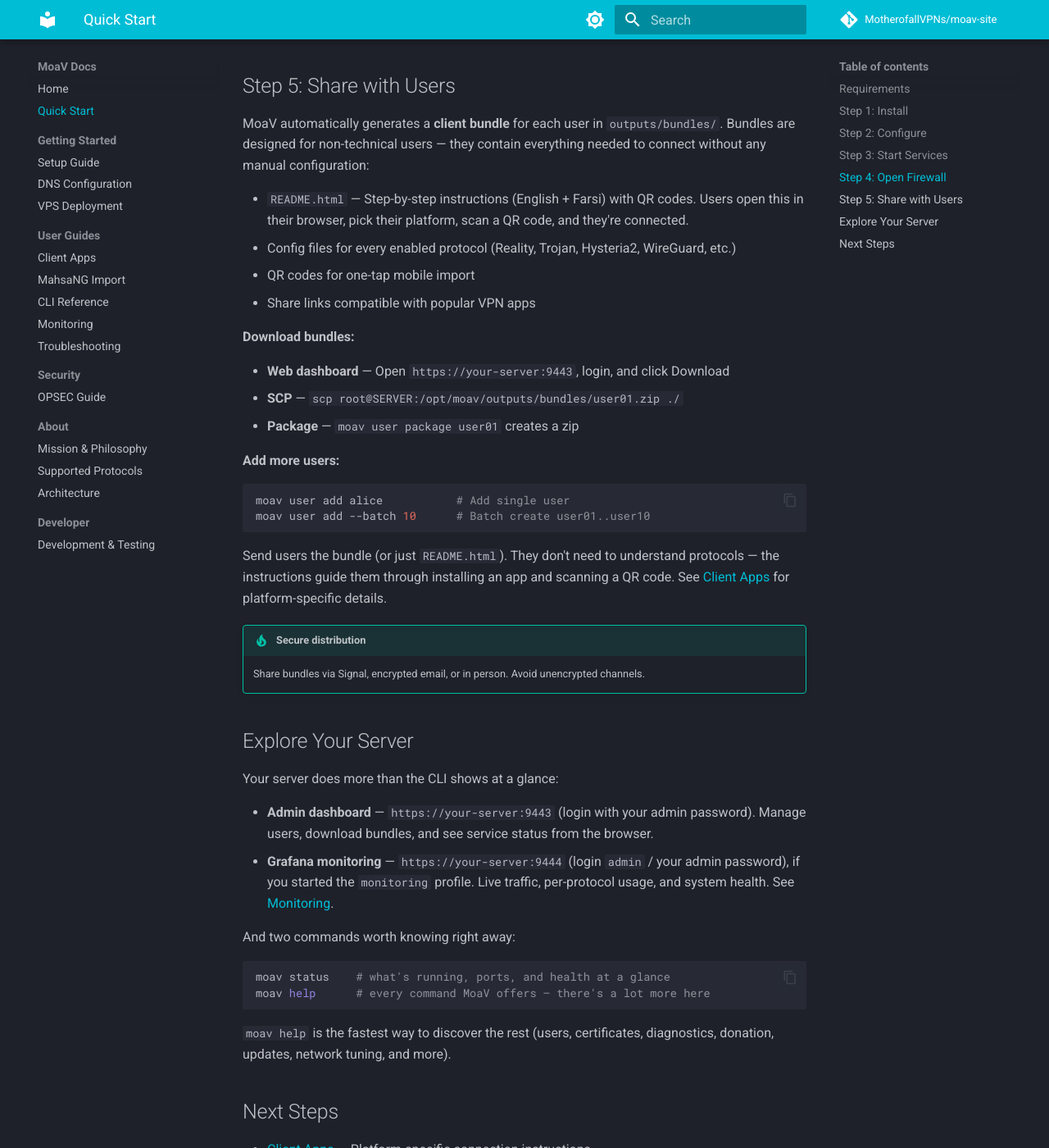
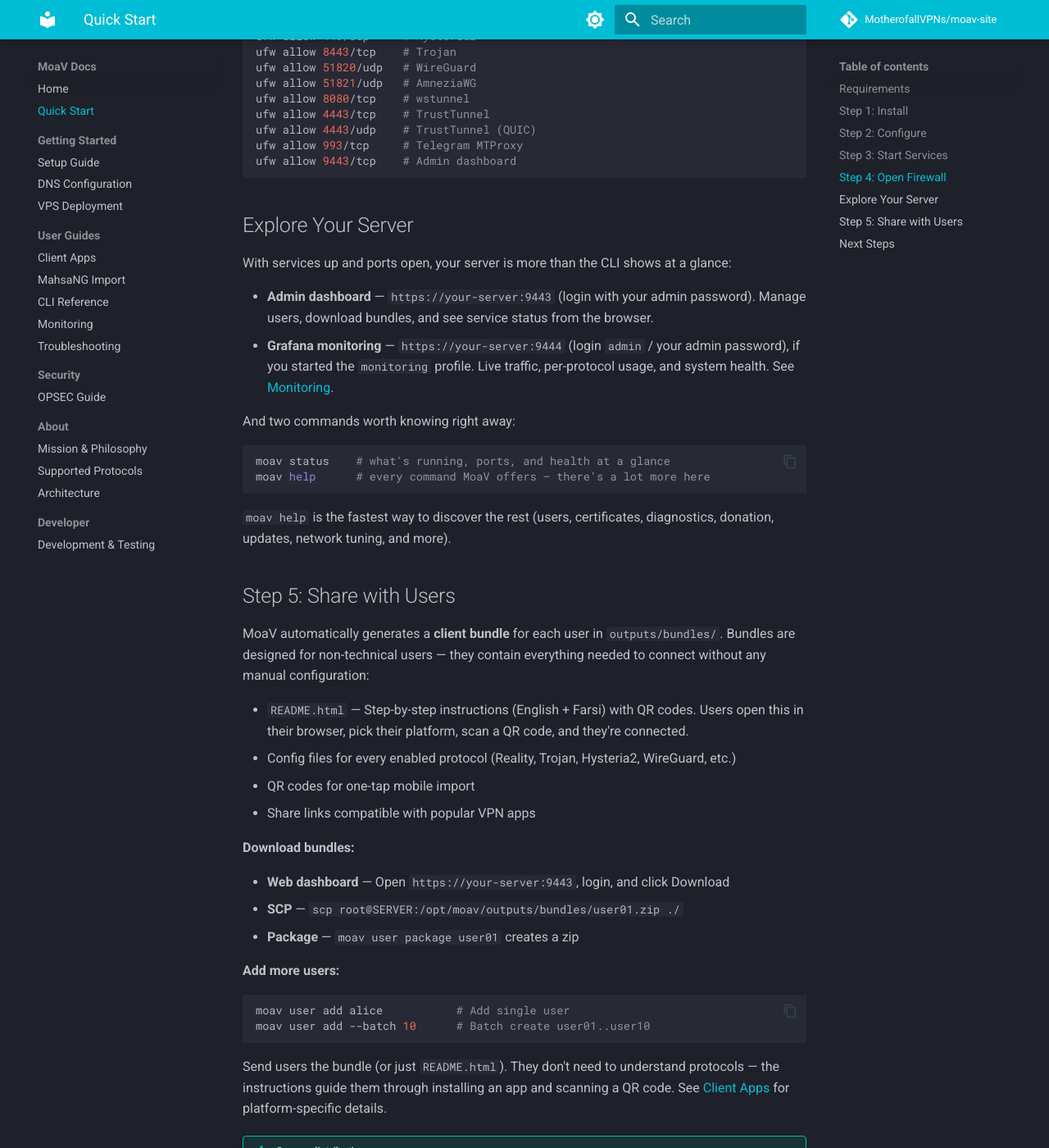
Before and after one commit to MotherofallVPNs/moav-site, an MkDocs documentation site: the page built from docs/quick-start.md, in a window 1280 px wide and 1400 px high, scrolled down 2242 px. Shown: the whole window at 82% size. Built offline with MkDocs 1.6.1 and Material for MkDocs 9.7.7, drawn with Linux system fonts in a browser that asks for light colours; comment, search, counter and statistics services are not loaded; some of the changed lines change nothing that is shown; some of the changed text lies outside the part shown.

Commit message:
docs(quick-start): reposition Explore section + Raspberry Pi/domainless + port-forwarding link
- Move 'Explore Your Server' up to right after firewall (services up + ports
  open) instead of the very end, so users find the dashboards/status sooner.
- Requirements: call out Raspberry Pi 4+/home server + domainless mode.
- Link the existing DNS.md Home Servers -> Port Forwarding section (+ CGNAT note)
  so home-server operators know to forward ports.

````diff
--- a/docs/quick-start.md
+++ b/docs/quick-start.md
@@ -4,11 +4,14 @@
 
 ## Requirements
 
-- A VPS with Debian 12 or Ubuntu 22.04/24.04 (1 vCPU, 1GB RAM minimum)
+- A VPS **or a home server** — Debian 12 / Ubuntu 22.04/24.04, or a **Raspberry Pi 4+** (2 GB+ RAM, ARM64). 1 vCPU / 1 GB RAM minimum.
 - A domain name (optional — see [Domainless Mode](SETUP.md#domainless-mode))
 
 !!! tip "Need a VPS?"
     See [VPS Deployment](DEPLOY.md) for provider-by-provider steps starting at ~$5/month.
+
+!!! tip "Raspberry Pi or home server?"
+    MoaV runs great at home in **domainless mode** — no domain required. Since a home server sits behind a router, forward the protocol ports to it first: see [Home Servers & Raspberry Pi → Port Forwarding](DNS.md#port-forwarding). Check for CGNAT before you start — some ISPs block inbound connections entirely.
 
 ## Step 1: Install
 
@@ -76,6 +79,22 @@
 ufw allow 9443/tcp    # Admin dashboard
 ```
 
+## Explore Your Server
+
+With services up and ports open, your server is more than the CLI shows at a glance:
+
+- **Admin dashboard** — `https://your-server:9443` (login with your admin password). Manage users, download bundles, and see service status from the browser.
+- **Grafana monitoring** — `https://your-server:9444` (login `admin` / your admin password), if you started the `monitoring` profile. Live traffic, per-protocol usage, and system health. See [Monitoring](MONITORING.md).
+
+And two commands worth knowing right away:
+
+```bash
+moav status    # what's running, ports, and health at a glance
+moav help      # every command MoaV offers — there's a lot more here
+```
+
+`moav help` is the fastest way to discover the rest (users, certificates, diagnostics, donation, updates, network tuning, and more).
+
 ## Step 5: Share with Users
 
 MoaV automatically generates a **client bundle** for each user in `outputs/bundles/`. Bundles are designed for non-technical users — they contain everything needed to connect without any manual configuration:
@@ -103,22 +122,6 @@
 !!! tip "Secure distribution"
     Share bundles via Signal, encrypted email, or in person. Avoid unencrypted channels.
 
-## Explore Your Server
-
-Your server does more than the CLI shows at a glance:
-
-- **Admin dashboard** — `https://your-server:9443` (login with your admin password). Manage users, download bundles, and see service status from the browser.
-- **Grafana monitoring** — `https://your-server:9444` (login `admin` / your admin password), if you started the `monitoring` profile. Live traffic, per-protocol usage, and system health. See [Monitoring](MONITORING.md).
-
-And two commands worth knowing right away:
-
-```bash
-moav status    # what's running, ports, and health at a glance
-moav help      # every command MoaV offers — there's a lot more here
-```
-
-`moav help` is the fastest way to discover the rest (users, certificates, diagnostics, donation, updates, network tuning, and more).
-
 ## Next Steps
 
 - [Client Apps](CLIENTS.md) — Platform-specific connection instructions
````
